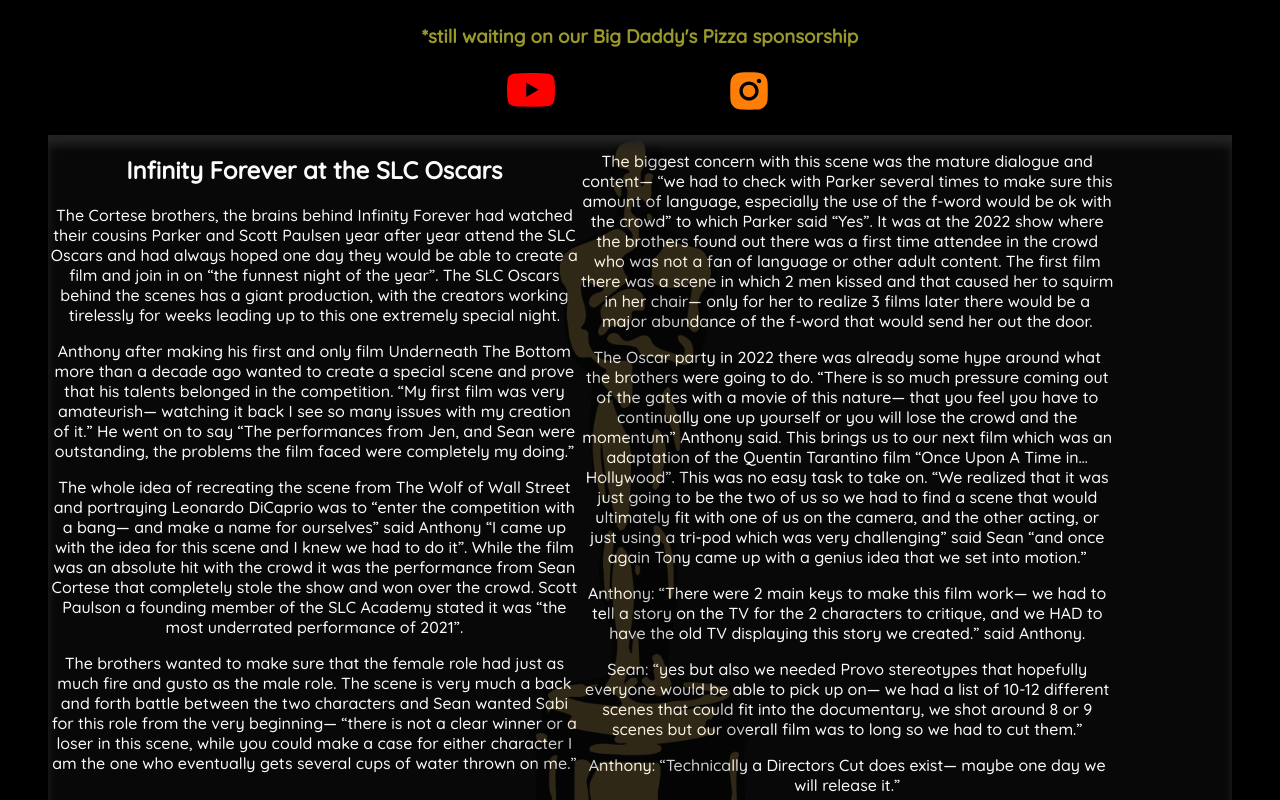
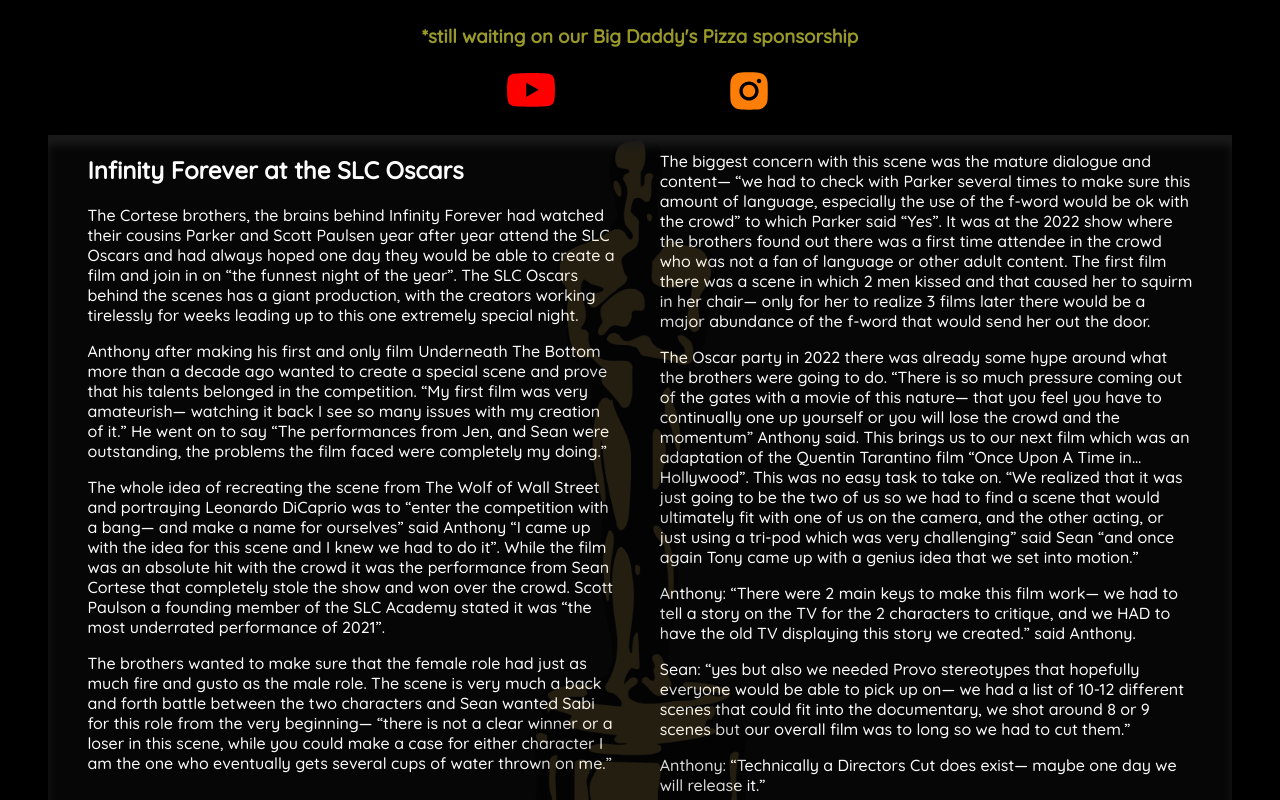
Before and after one commit to Anthony-Cortese/infinity-forever, a React (Create React App) app: page /SLCOscars in a window 1280 px wide. Shown: the part 380-1180 px from the top of the page. Built offline with nearby package versions, Linux system fonts and the light colour scheme; a web font is replaced by a local one.

Commit message:
almost finished

```diff
--- a/src/components/about/styles.css
+++ b/src/components/about/styles.css
@@ -59,7 +59,7 @@
     flex-direction: column;
     justify-content: center;
     align-items: center;
-    max-height: 80vh;
+    max-height: 100%;
     background-color: black;
     background-image: url("https://i.ibb.co/DWLz8Zf/Untitled-1.png") ;
     /* background:
--- a/src/pages/oscars/styles.css
+++ b/src/pages/oscars/styles.css
@@ -16,13 +16,19 @@
     position: relative;
 }
 
+.oscar-div {
+    display: flex;
+    flex-direction: column;
+    justify-content:  space-evenly;
+    text-align: left;
+}
 .oscar-div::before {
     display: flex;
     flex-direction: column;
-    justify-content: space-evenly;
+    justify-content:  center;
     text-align: left;
     background-color: rgba(177, 173, 173, 0.231);
-    /* opacity: .5; */
+    opacity: .9;
     box-shadow: 3px solid gray;
     -moz-box-shadow:    inset 0 0 10px #aeaeae;
     -webkit-box-shadow: inset 0 10px 10px #aeaeae;
@@ -32,7 +38,7 @@
     background-repeat: no-repeat;
     background-position: center;
     background-size: contain;
-    /* align-items: flex-start; */
+    text-align: center;
 }
 .oscar-div::before {
     content: ' ';
@@ -42,7 +48,9 @@
     top: 0;
     width: 100%;
     height: 100%;
-    opacity: 0.2;
+    opacity: 0.15;
+    text-align: center;
+    align-items: center;
 }
 .oscar-info {
     max-width: 45%;
```
